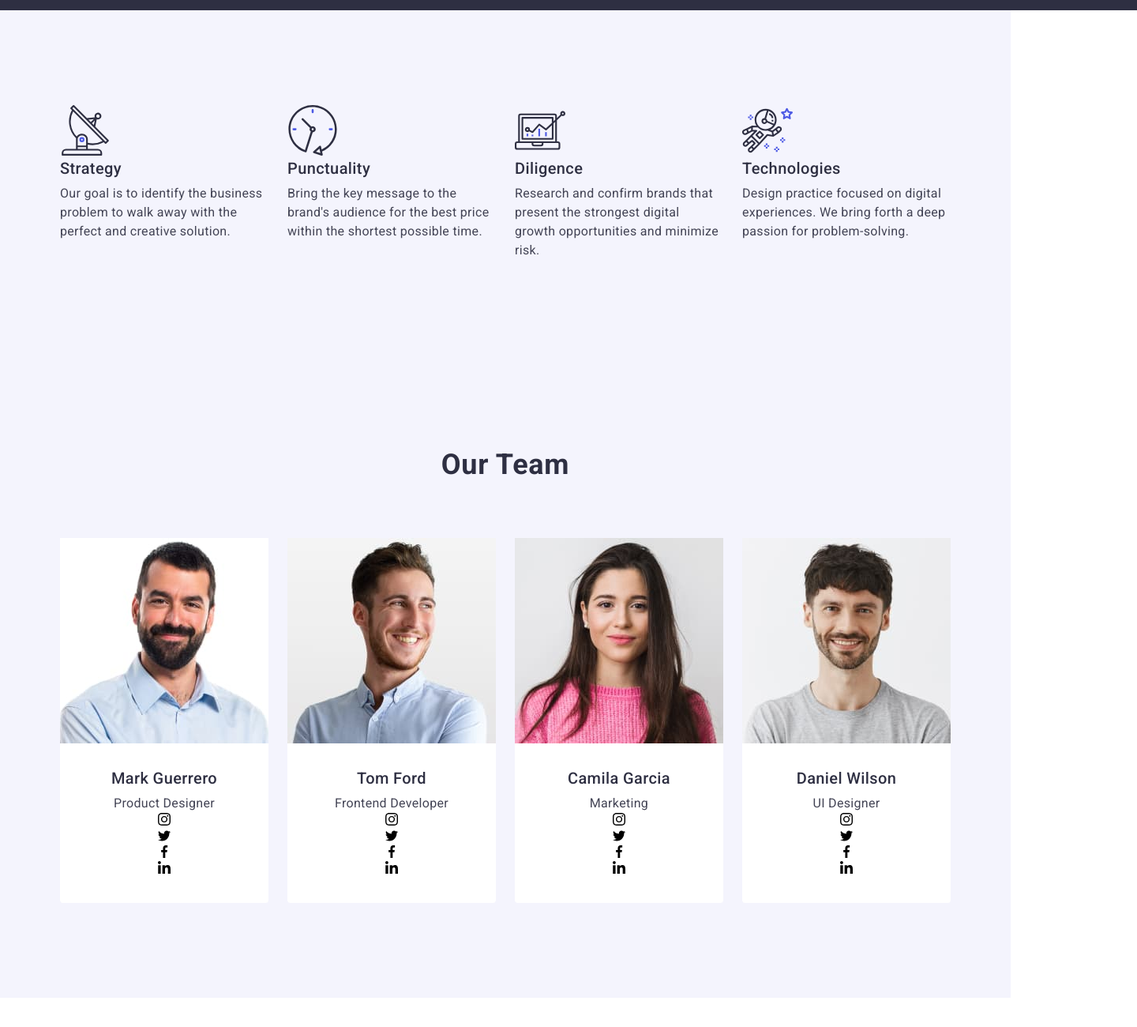
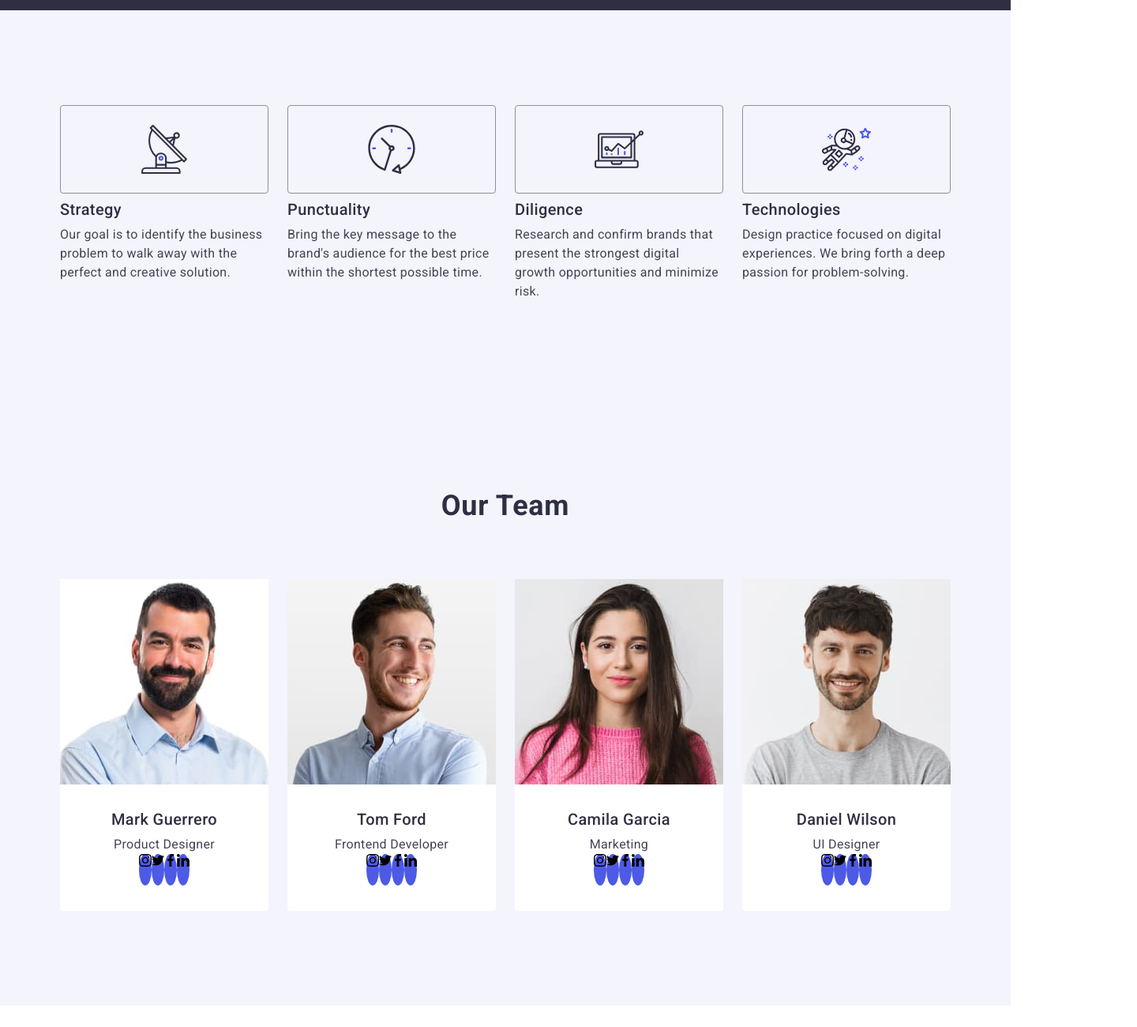
Before and after one commit to Alyona485/goit-markup-hw-04, a plain HTML site: page index.html in a window 1280 px wide. Shown: the part 660-1960 px from the top of the page at 79% size, 1440 px wide, since content can reach past the window. Drawn offline with nearby package versions, Linux system fonts and the light colour scheme.

Commit message:
finish markup

```diff
--- a/css/styles.css
+++ b/css/styles.css
@@ -113,7 +113,7 @@ width: 100%;
     background-repeat:no-repeat;
     background-position: 50% 50%;
     background-size: cover;
-    width: 1440px;
+    max-width: 1440px;
     margin: 0 auto;
 }
 .container{
@@ -195,7 +195,7 @@ width: 100%;
     width: calc((100% - 72px) / 4);
 
 }
-.icon block{
+.icon-block{
     display: flex;
     align-items: center;
     padding: 24px 100px;
@@ -223,6 +223,29 @@ width: 100%;
     line-height: 1.50;
     letter-spacing: 0.02em;
     color: #434455;
+}
+.net-list{
+    width: 100%;
+    height: 100%;
+    display: flex;
+    align-items: center;
+    justify-content: center;
+
+}
+.item{
+    display: flex;
+    justify-content: center;
+    gap: 24px;
+    height: 40px;
+    background-color: #4d5ae5;
+    border-radius: 50%;
+    background-color: 250ms cubic-bezier(0.4, 0, 0.2, 1);
+}
+.item:hover{
+    background-color: #404bbf;
+}
+.item:focus{
+    background-color: #404bbf;
 }
 .team {
     font-style: normal;
--- a/index.html
+++ b/index.html
@@ -66,7 +66,7 @@
           <h2 class="visually-hidden">Advantages</h2>
           <ul class="advantages-list">
             <li class="advantages-item">
-              <div class="icon block">
+              <div class="icon-block">
                 <svg class="icon adv" width="64" height="64">
                   <use href="./images/icons.svg#icon-antenna"></use>
                 </svg>
@@ -78,7 +78,7 @@
               </p>
             </li>
             <li class="advantages-item">
-              <div class="icon block">
+              <div class="icon-block">
                 <svg class="icon adv" width="64" height="64">
                   <use href="./images/icons.svg#icon-clock"></use>
                 </svg>
@@ -90,7 +90,7 @@
               </p>
             </li>
             <li class="advantages-item">
-              <div class="icon block">
+              <div class="icon-block">
                 <svg class="icon adv" width="64" height="64">
                   <use href="./images/icons.svg#icon-diagram"></use>
                 </svg>
@@ -102,7 +102,7 @@
               </p>
             </li>
             <li class="advantages-item">
-              <div class="icon block">
+              <div class="icon-block">
                 <svg class="icon adv" width="64" height="64">
                   <use href="./images/icons.svg#icon-astronaut"></use>
                 </svg>
```
